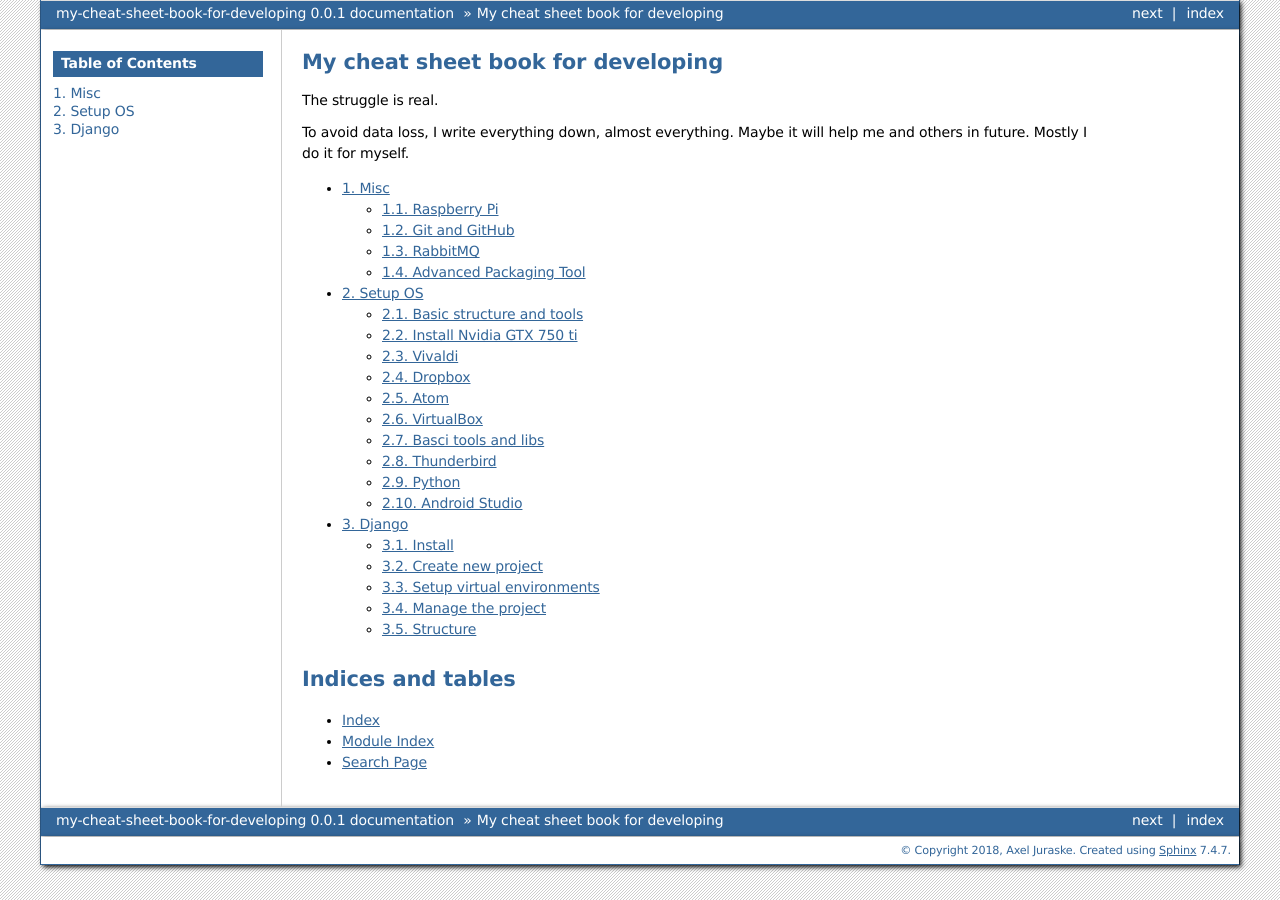
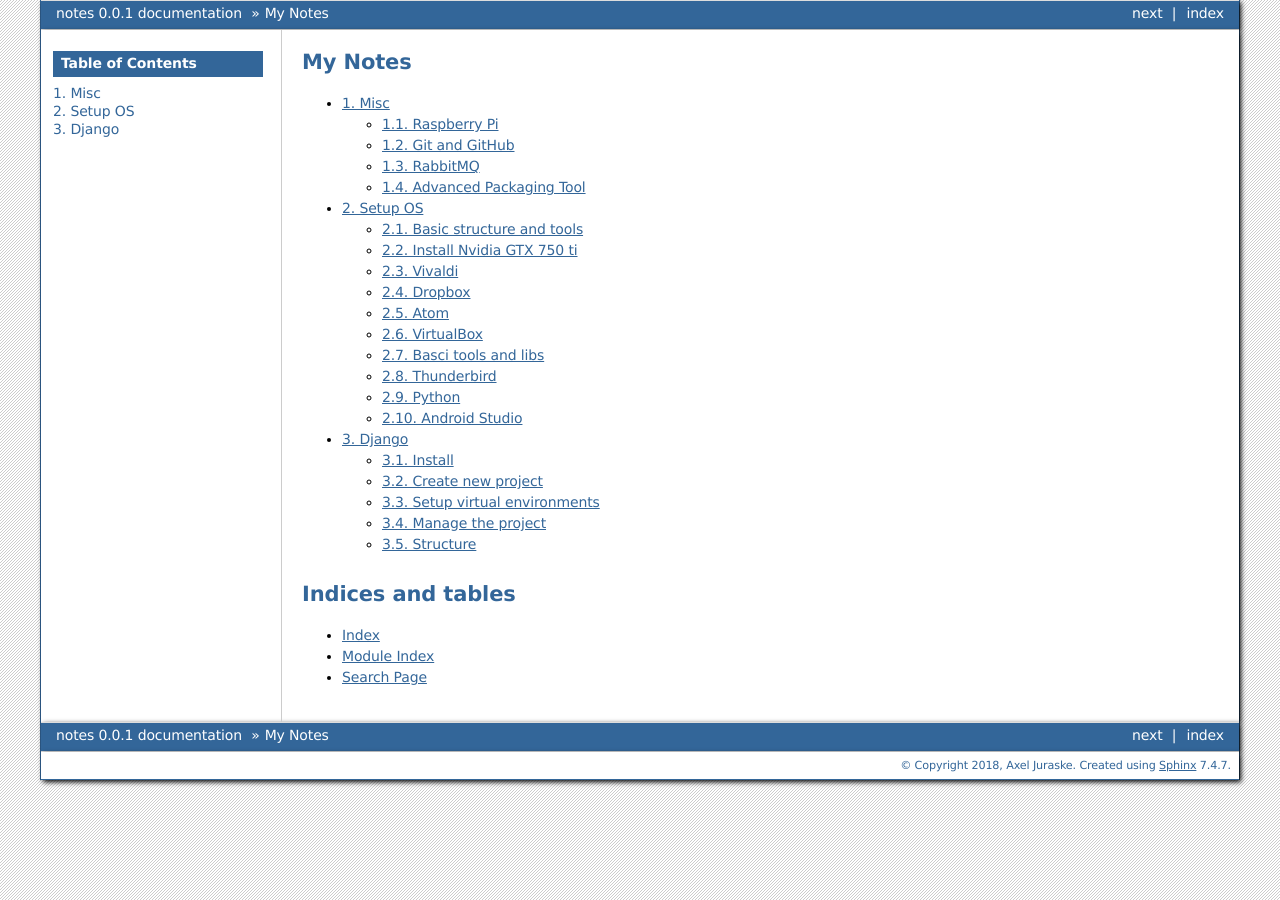
Before and after one commit to axju/notes, a Sphinx documentation site: the page built from docs/source/index.rst, in a window 1280 px wide. Built offline with Sphinx 7.4.7, drawn with Linux system fonts in a browser that asks for light colours.

Commit message:
Change the name

```diff
--- a/docs/source/conf.py
+++ b/docs/source/conf.py
@@ -49,7 +49,7 @@ source_suffix = '.rst'
 master_doc = 'index'
 
 # General information about the project.
-project = 'my-cheat-sheet-book-for-developing'
+project = 'notes'
 copyright = '2018, Axel Juraske'
 author = 'Axel Juraske'
 
@@ -114,7 +114,7 @@ html_sidebars = {
 # -- Options for HTMLHelp output ------------------------------------------
 
 # Output file base name for HTML help builder.
-htmlhelp_basename = 'my-cheat-sheet-book-for-developingdoc'
+htmlhelp_basename = 'Notes'
 
 
 # -- Options for LaTeX output ---------------------------------------------
@@ -141,7 +141,7 @@ latex_elements = {
 # (source start file, target name, title,
 #  author, documentclass [howto, manual, or own class]).
 latex_documents = [
-    (master_doc, 'my-cheat-sheet-book-for-developing.tex', 'my-cheat-sheet-book-for-developing Documentation',
+    (master_doc, 'notes.tex', 'notes Documentation',
      'Axel Juraske', 'manual'),
 ]
 
@@ -151,7 +151,7 @@ latex_documents = [
 # One entry per manual page. List of tuples
 # (source start file, name, description, authors, manual section).
 man_pages = [
-    (master_doc, 'my-cheat-sheet-book-for-developing', 'my-cheat-sheet-book-for-developing Documentation',
+    (master_doc, 'notes', 'notes Documentation',
      [author], 1)
 ]
 
@@ -162,8 +162,8 @@ man_pages = [
 # (source start file, target name, title, author,
 #  dir menu entry, description, category)
 texinfo_documents = [
-    (master_doc, 'my-cheat-sheet-book-for-developing', 'my-cheat-sheet-book-for-developing Documentation',
-     author, 'my-cheat-sheet-book-for-developing', 'One line description of project.',
+    (master_doc, 'notes', 'notes Documentation',
+     author, 'notes', 'One line description of project.',
      'Miscellaneous'),
 ]
 
--- a/docs/source/index.rst
+++ b/docs/source/index.rst
@@ -3,13 +3,8 @@
    You can adapt this file completely to your liking, but it should at least
    contain the root `toctree` directive.
 
-My cheat sheet book for developing
-==================================
-
-The struggle is real.
-
-To avoid data loss, I write everything down, almost everything. Maybe it will
-help me and others in future. Mostly I do it for myself.
+My Notes
+========
 
 
 .. toctree::
```
